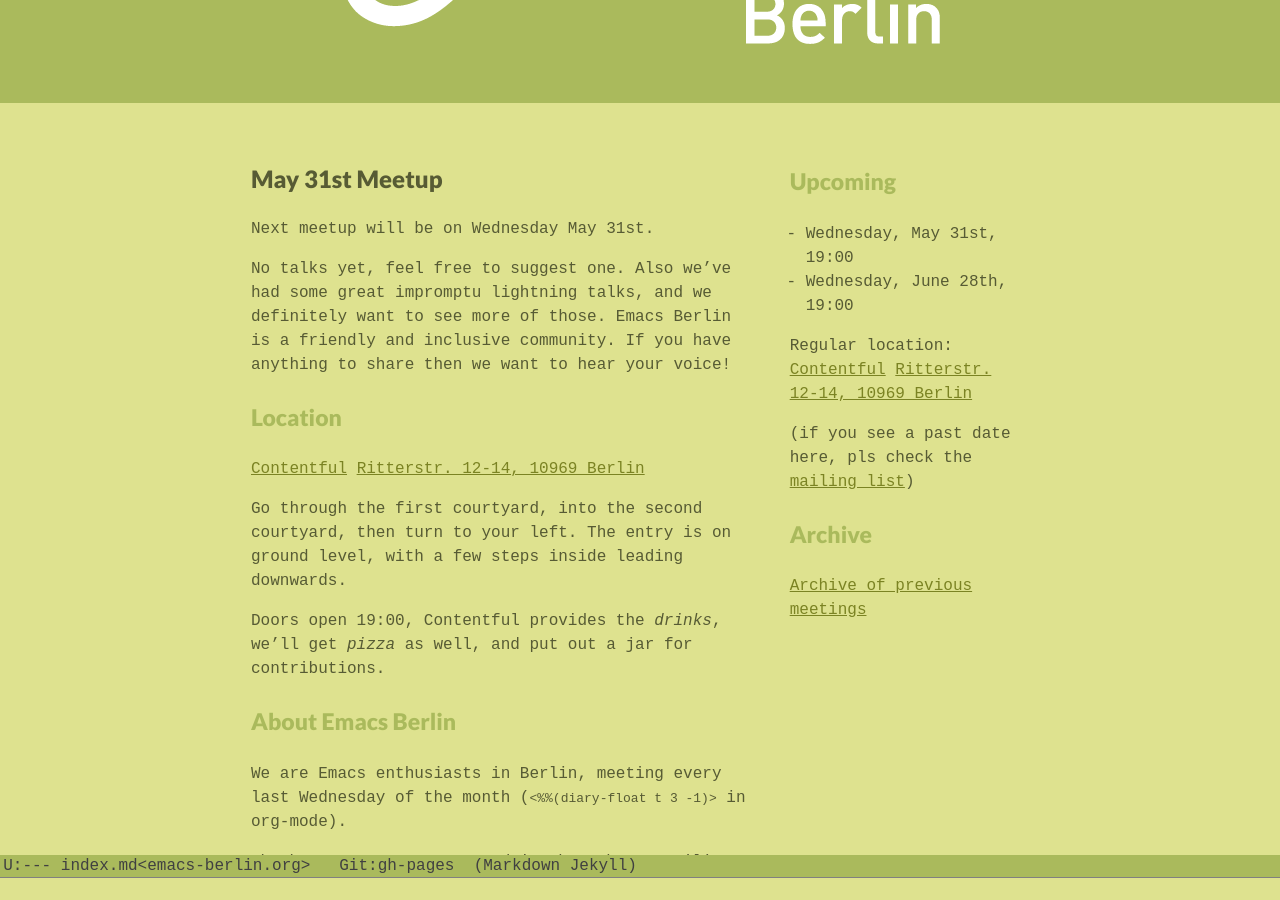
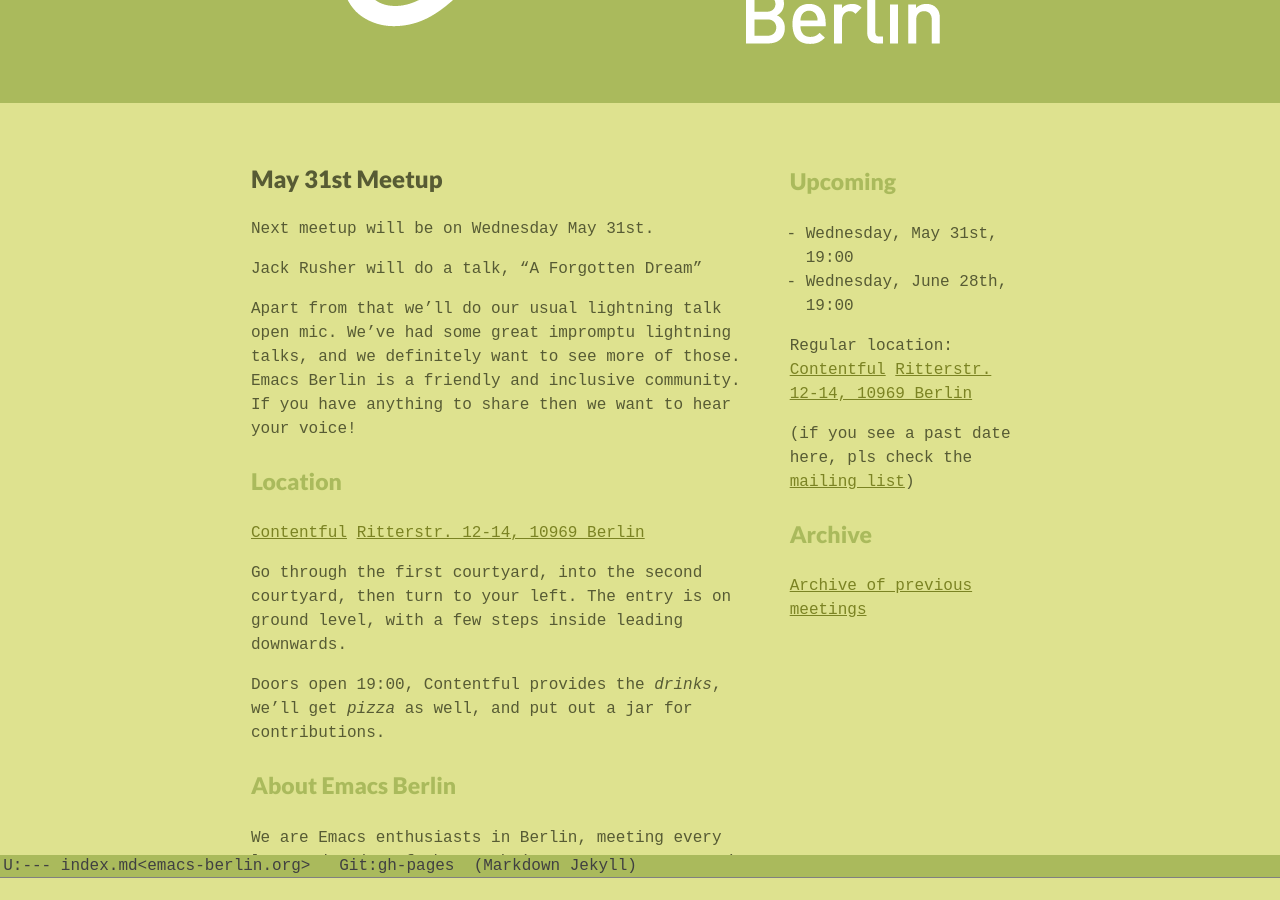
Before and after one commit to emacs-berlin/emacs-berlin.org, a Jekyll site: the page built from index.md, in a window 1280 px wide and 900 px high, scrolled down 306 px. Built offline with Jekyll 4.4.1, drawn with Linux system fonts in a browser that asks for light colours.

Commit message:
Mention Jacks talk

```diff
--- a/index.md
+++ b/index.md
@@ -17,10 +17,12 @@
 
 Next meetup will be on Wednesday May 31st.
 
-No talks yet, feel free to suggest one. Also we've had some great
-impromptu lightning talks, and we definitely want to see more of
-those. Emacs Berlin is a friendly and inclusive community. If you have
-anything to share then we want to hear your voice!
+Jack Rusher will do a talk, "A Forgotten Dream"
+
+Apart from that we'll do our usual lightning talk open mic. We've had some great
+impromptu lightning talks, and we definitely want to see more of those. Emacs
+Berlin is a friendly and inclusive community. If you have anything to share then
+we want to hear your voice!
 
 ### Location
 
```
